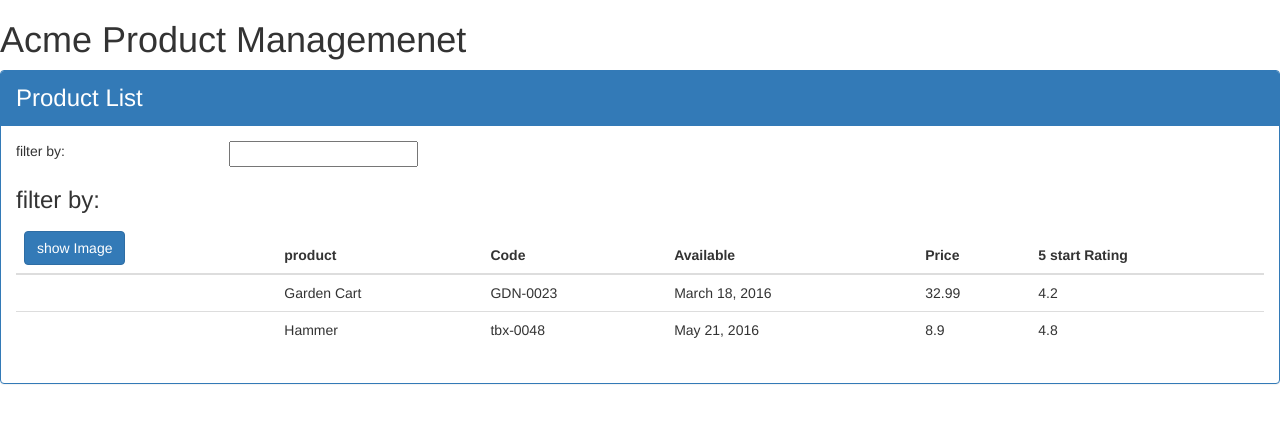
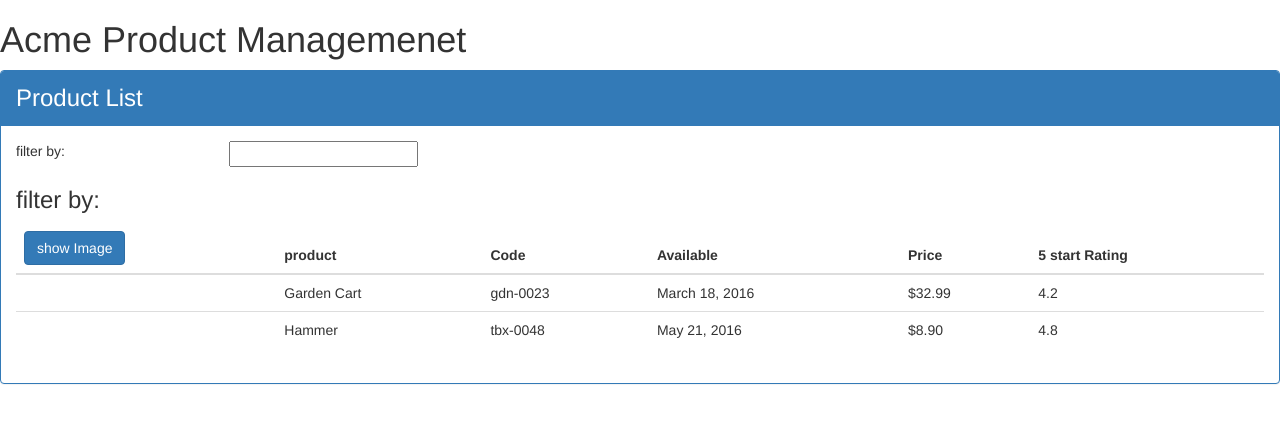
Before and after one commit to Eric-mercado/angularTestProject, an Angular app: page / in a window 1280 px wide. Shown: the top 422 px of the page. Built offline with nearby package versions, Linux system fonts and the light colour scheme.

Commit message:
Adding formating with pipes

```diff
--- a/src/app/products/product-list.component.html
+++ b/src/app/products/product-list.component.html
@@ -42,9 +42,9 @@
                                   [style.margin.px]='imageMargin'>
                         </td>
                         <td>{{product.productName}}</td>
-                        <td>{{product.productCode}}</td>
+                        <td>{{product.productCode | lowercase }}</td>
                         <td>{{product.releaseDate}}</td>
-                        <td>{{product.price}}</td>
+                        <td>{{product.price | currency: 'USD':true:'1.2-2'  | lowercase}}</td>
                         <td>{{product.starRating}}</td>
                     </tr>
                 </tbody>
```
